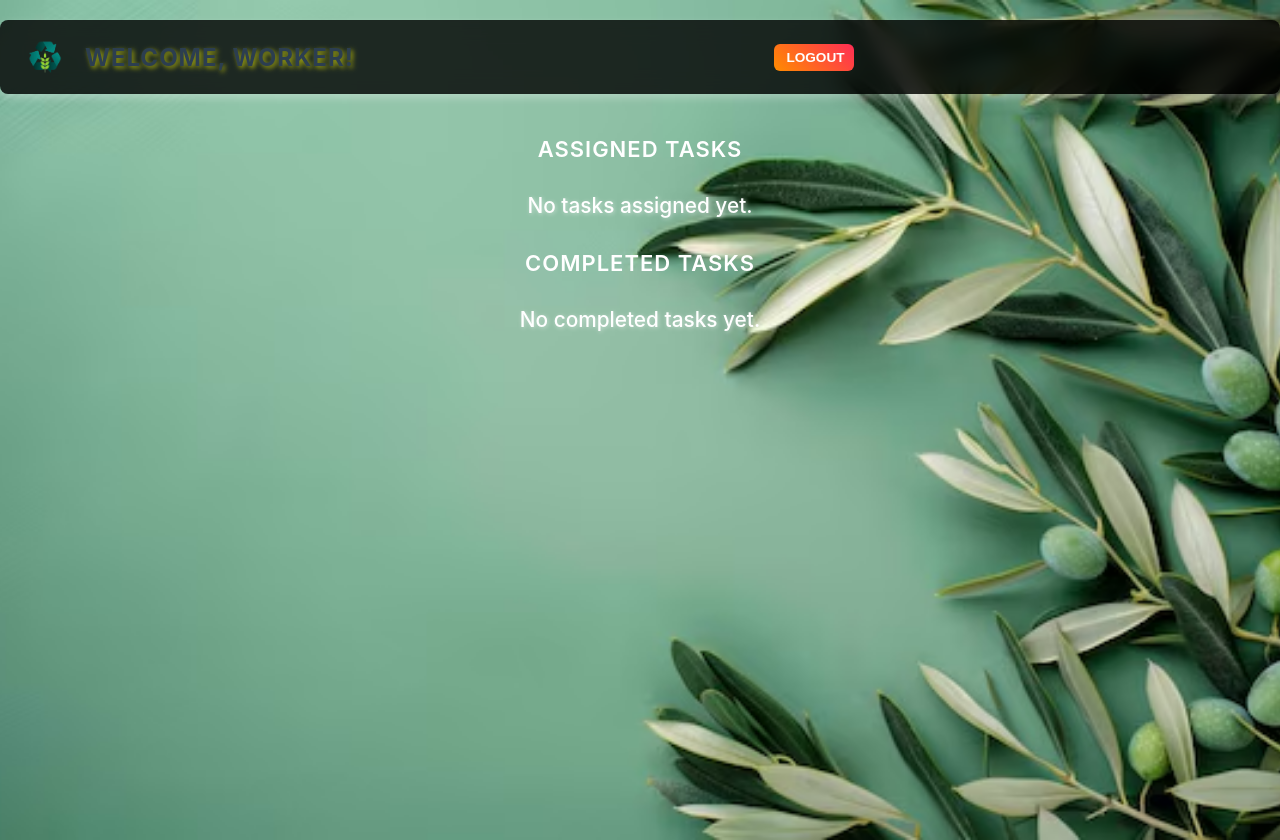
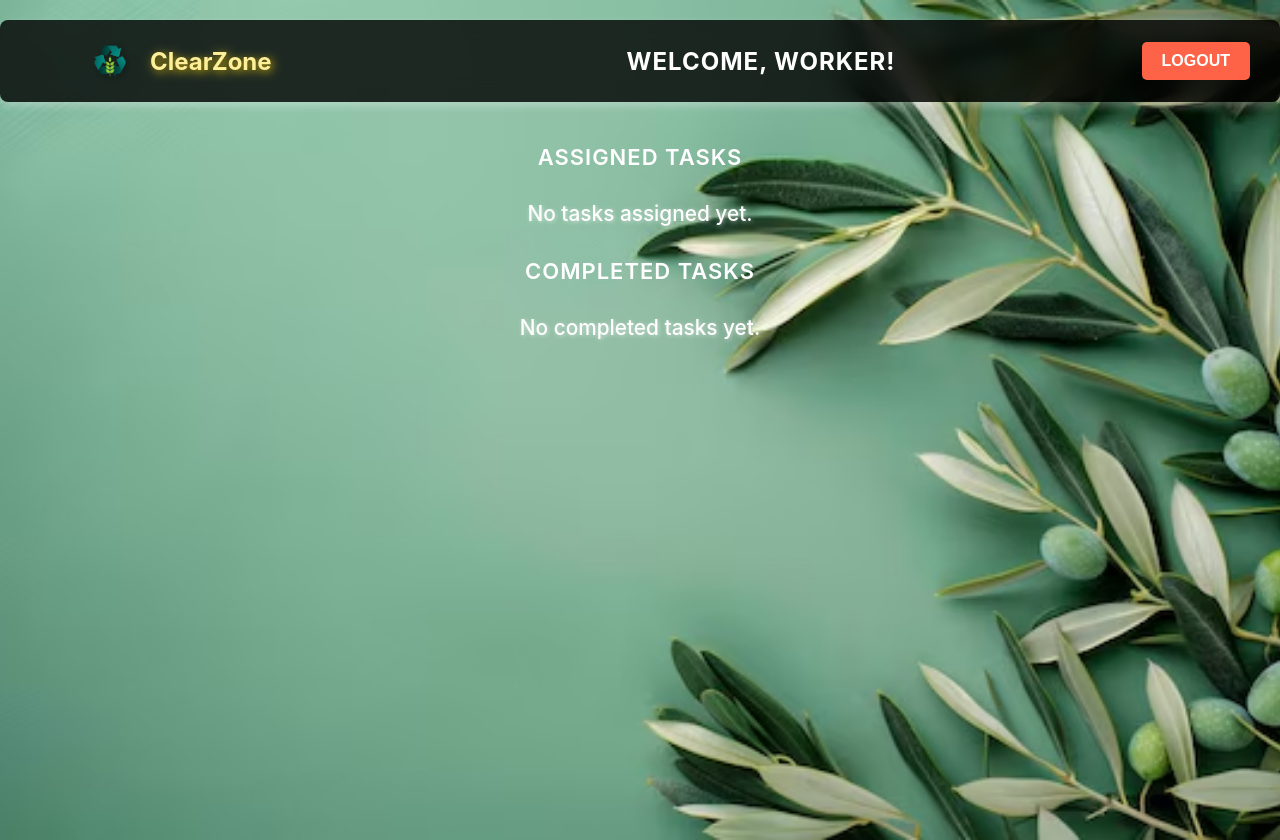
Before and after one commit to gauxii/ClearZone, a React (Create React App) app in the folder frontend/: page /worker-dashboard in a window 1280 px wide. Built offline with nearby package versions, Linux system fonts and the light colour scheme.

Commit message:
wokerdashboard navbar changed

```diff
--- a/frontend/package.json
+++ b/frontend/package.json
@@ -10,7 +10,7 @@
     "react": "^19.0.0",
     "react-dom": "^19.0.0",
     "react-router-dom": "^6.29.0",
-    "react-scripts": "5.0.1",
+    "react-scripts": "^5.0.1",
     "web-vitals": "^2.1.4"
   },
   "scripts": {
--- a/frontend/src/components/CitizenDashboard.js
+++ b/frontend/src/components/CitizenDashboard.js
@@ -54,17 +54,24 @@ function CitizenDashboard() {
     }
   };
 
-  const fetchRewardPoints = async () => {
-    try {
-      const response = await axios.get("http://localhost:5002/api/waste/reward-points", {
-        headers: { Authorization: `Bearer ${localStorage.getItem("token")}` },
-      });
-      console.log("Reward Points Data:", response.data); // Debugging line
-      setPoints(response.data.rewardPoints);
-    } catch (error) {
-      console.error("Error fetching reward points:", error);
+  // ✅ Fetch Reward Points from Backend
+const fetchRewardPoints = async () => {
+  try {
+    const token = localStorage.getItem("token");
+    if (!token) {
+      console.error("No token found in localStorage");
+      return;
     }
-  };
+
+    const response = await axios.get("http://localhost:5002/api/waste/my-reward-points", {
+      headers: { Authorization: `Bearer ${token}` }, // ✅ Corrected template literal syntax
+    });
+
+    setPoints(response.data.rewardPoints); // ✅ Update reward points state
+  } catch (error) {
+    console.error("Error fetching reward points:", error.response?.data || error.message);
+  }
+};
 
 
   // ✅ Get User's Location
--- a/frontend/src/components/LoginPage.css
+++ b/frontend/src/components/LoginPage.css
@@ -35,7 +35,6 @@
   box-shadow: 0px 0px 15px rgba(0, 255, 170, 0.4); /* Soft neon glow */
   text-align: center;
   border: 1px solid rgba(0, 255, 170, 0.3);
-  animation: fadeInUp 1s ease-out;
 }
 
 /* Title & subtitle styling */
@@ -79,7 +78,7 @@ input, select {
   border-radius: 8px;
   font-size: 16px;
   background-color: rgba(0, 0, 0, 0.7);
-  color: #0aff9d;
+  color: #9ddcdc;
   transition: border 0.3s ease, box-shadow 0.3s ease;
   text-align: center;
   height: 50px; /* Ensures uniform height */
@@ -97,7 +96,7 @@ select {
 
 /* Input focus effect */
 input:focus, select:focus {
-  border-color: #0aff9d;
+  border-color: #9ddcdc;
   outline: none;
   box-shadow: 0px 0px 8px rgba(0, 255, 170, 0.8);
 }
@@ -119,7 +118,6 @@ button {
   font-size: 16px;
   font-weight: bold;
   cursor: pointer;
-  transition: all 0.3s ease-in-out;
   text-transform: uppercase;
 }
 
@@ -141,17 +139,6 @@ button {
   text-shadow: 0px 0px 2px rgba(0, 0, 0, 0.5);
 }
 
-/* Button hover effects */
-.login-button:hover {
-  background: linear-gradient(135deg, #0aff9d, #00cc99);
-  transform: scale(1.05);
-}
-
-.signup-button:hover {
-  background: linear-gradient(135deg, #ffcc00, #ff4500);
-  transform: scale(1.05);
-}
-
 /* Error message */
 .error-message {
   color: #ff4d4d;
@@ -160,15 +147,3 @@ button {
   margin-top: 12px;
   font-weight: bold;
 }
-
-/* ✅ Slide-in animation */
-@keyframes fadeInUp {
-  from {
-    opacity: 0;
-    transform: translateY(30px);
-  }
-  to {
-    opacity: 1;
-    transform: translateY(0);
-  }
-}
--- a/frontend/src/components/WorkerDashboard.css
+++ b/frontend/src/components/WorkerDashboard.css
@@ -44,7 +44,7 @@
 /* ✅ Logo Styling */
 .navbar::before {
   content: "";
-  background: url("/src/assets/clearzonelogo.jpg") no-repeat center;
+  /*background: url("/src/assets/clearzonelogo.jpg") no-repeat center;*/
   background-size: contain;
   width: 50px;
   height: 50px;
@@ -54,33 +54,42 @@
 
 /* ✅ Navbar Welcome Text */
 .navbar h2 {
+  display: flex;
+  justify-content: center;
   font-size: 1.5rem;
   margin: 0;
   font-weight: bold;
   text-transform: uppercase;
   letter-spacing: 1px;
+  color: white;
+  margin-left: 340px;
 }
 
 /* ✅ Logout Button on Rightmost with Gradient */
 .logout-button {
-  padding: 6px 12px;
-  background: linear-gradient(45deg, #ff8c00, #ff2d55);
+  background-color: #FF6347;
   color: white;
+  font-size: 16px;
+  font-weight: bold;
+  padding: 10px 20px;
   border: none;
+  border-radius: 5px;
   cursor: pointer;
-  border-radius: 6px;
-  font-size: 0.85rem;
-  font-weight: bold;
-  transition: background 0.3s ease-in-out;
-  width: 80px;
-  text-align: center;
-  margin-left: auto;
+  display: inline-flex; /* Ensures the button wraps around the text */
+  align-items: center;
+  justify-content: center;
+  width: auto; /* Prevents it from shrinking */
+  transition: background-color 0.3s ease, transform 0.2s;
+  margin-right: 10px;
 }
 
 .logout-button:hover {
-  background: linear-gradient(to right, #e96443, #904e95);
+  background-color: #FF4500; /* Darker red */
+  transform: scale(1.05);
 }
-h2 {
+/*h2 {
+  display: flex;
+  justify-content: center;
   color: #ffcc00;
   font-size: 2.8rem;
   margin-bottom: 20px;
@@ -88,7 +97,7 @@ h2 {
   text-transform: uppercase;
   text-shadow: 2px 2px 5px rgba(255, 255, 0, 0.6);
   letter-spacing: 2px;
-}
+}*/
 
 .worker-dashboard p {
   color: white;
--- a/frontend/src/components/WorkerDashboard.js
+++ b/frontend/src/components/WorkerDashboard.js
@@ -103,7 +103,12 @@ function WorkerDashboard() {
   return (
     <div className="worker-dashboard">
       {/* ✅ Navbar */}
+
       <nav className="navbar">
+      <div className="logo-container">
+    <img src={require("../assets/clearzonelogo.jpg")} alt="ClearZone Logo" className="logo" />
+    <span className="site-name">ClearZone</span>
+  </div>
         <h2>Welcome, {workerName || "Worker"}!</h2>
         <button className="logout-button" onClick={handleLogout}>Logout</button>
       </nav>
```
Also changed, not shown: 1 other file (tests, documents, lock files or other folders).
